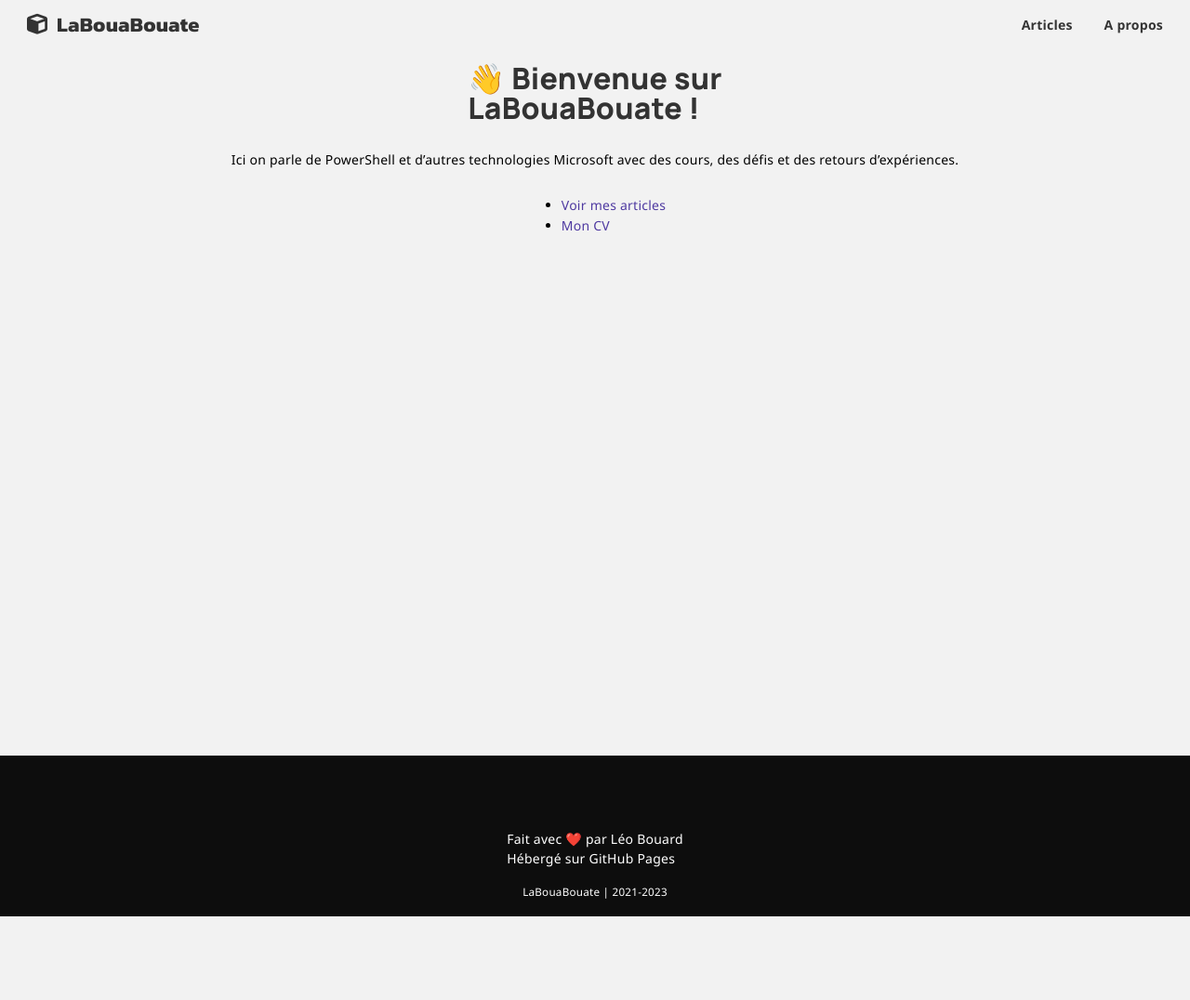
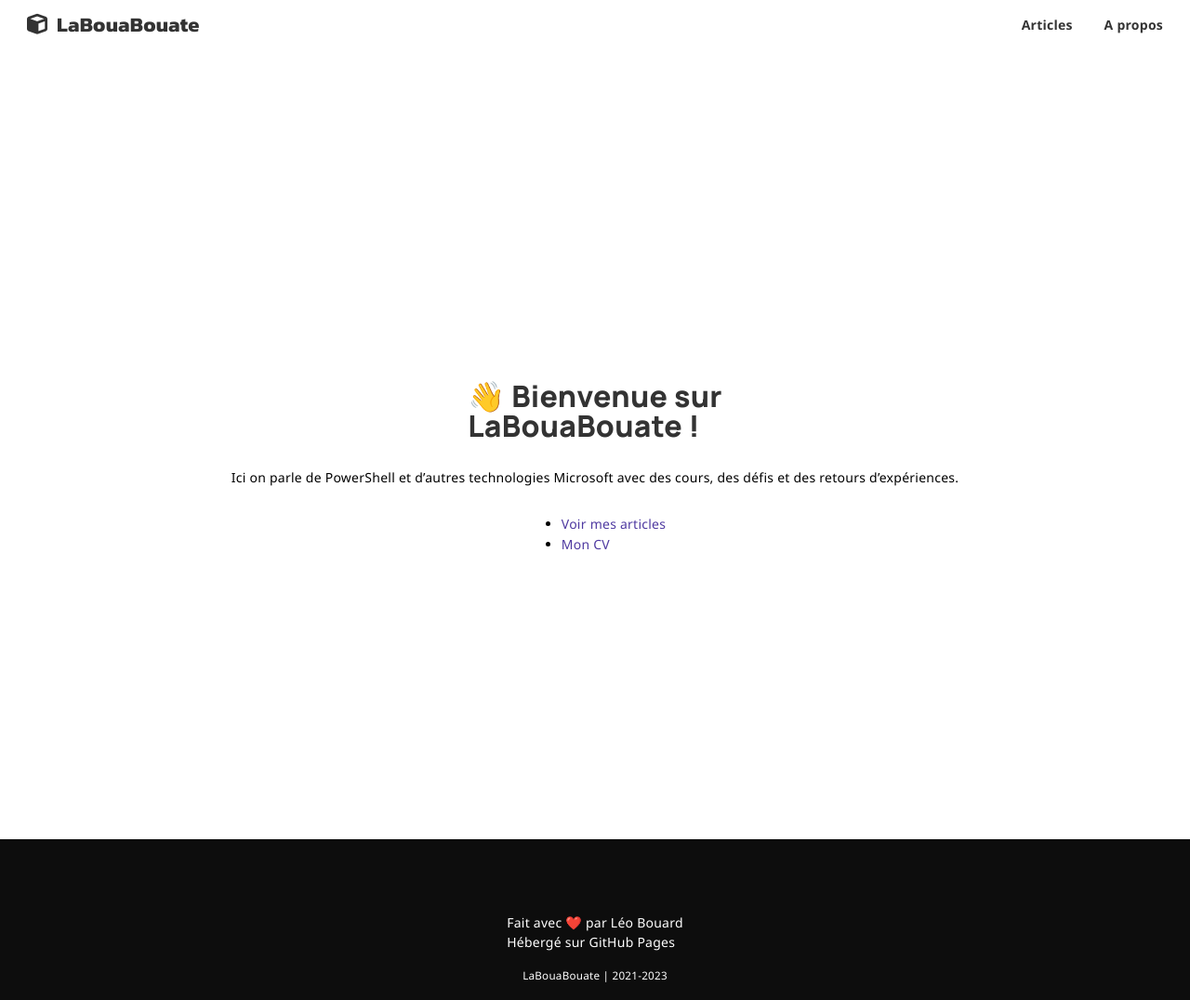
Before and after one commit to leobouard/leobouard.github.io, a Jekyll site: the page built from index.md, in a window 1280 px wide. Shown: the whole page at 93% size. Built offline with Jekyll 4.4.1, drawn with Linux system fonts in a browser that asks for light colours; nearby versions of some CDN libraries; some web fonts are replaced; our own code applies the rules of GitHub Pages for plain Markdown files; before the commit the page ends 986 px from its top, so only the background shows below that.

Commit message:
Ajout CSS custom

```diff
--- a/_layouts/default.html
+++ b/_layouts/default.html
@@ -9,8 +9,9 @@
     {% seo %}
     <link rel="stylesheet" href="{{ "/assets/css/style.css?v=" | append: site.github.build_revision | relative_url }}" media="screen,print">
     <link rel="stylesheet" href="{{ "/assets/css/posts.css?v=" | append: site.github.build_revision | relative_url }}" media="screen,print">
-    {% if page.title == 'Léo Bouard' %}<link rel="stylesheet" href="{{ "/assets/css/cv.css?v=" | append: site.github.build_revision | relative_url }}" media="screen,print">{% endif %}
-    {% if page.title == 'A propos' %}<link rel="stylesheet" href="{{ "/assets/css/about.css?v=" | append: site.github.build_revision | relative_url }}" media="screen,print">{% endif %}
+    {% if page.title == 'Accueil' %}    <link rel="stylesheet" href="{{ "/assets/css/homepage.css?v=" | append: site.github.build_revision | relative_url }}" media="screen,print">{% endif %}
+    {% if page.title == 'Léo Bouard' %} <link rel="stylesheet" href="{{ "/assets/css/cv.css?v=" | append: site.github.build_revision | relative_url }}" media="screen,print">{% endif %}
+    {% if page.title == 'A propos' %}   <link rel="stylesheet" href="{{ "/assets/css/about.css?v=" | append: site.github.build_revision | relative_url }}" media="screen,print">{% endif %}
     <link rel="shortcut icon" type="image/x-icon" href="/assets/images/favicon.ico">
     <link rel="preconnect" href="https://fonts.googleapis.com">
     <link rel="preconnect" href="https://fonts.gstatic.com" crossorigin>
--- /dev/null
+++ b/assets/css/homepage.scss
@@ -0,0 +1,11 @@
+---
+---
+
+body {
+    background: var(--textbg);
+}
+
+main {
+    justify-content: center;
+    min-height: 100vh;
+}
```
